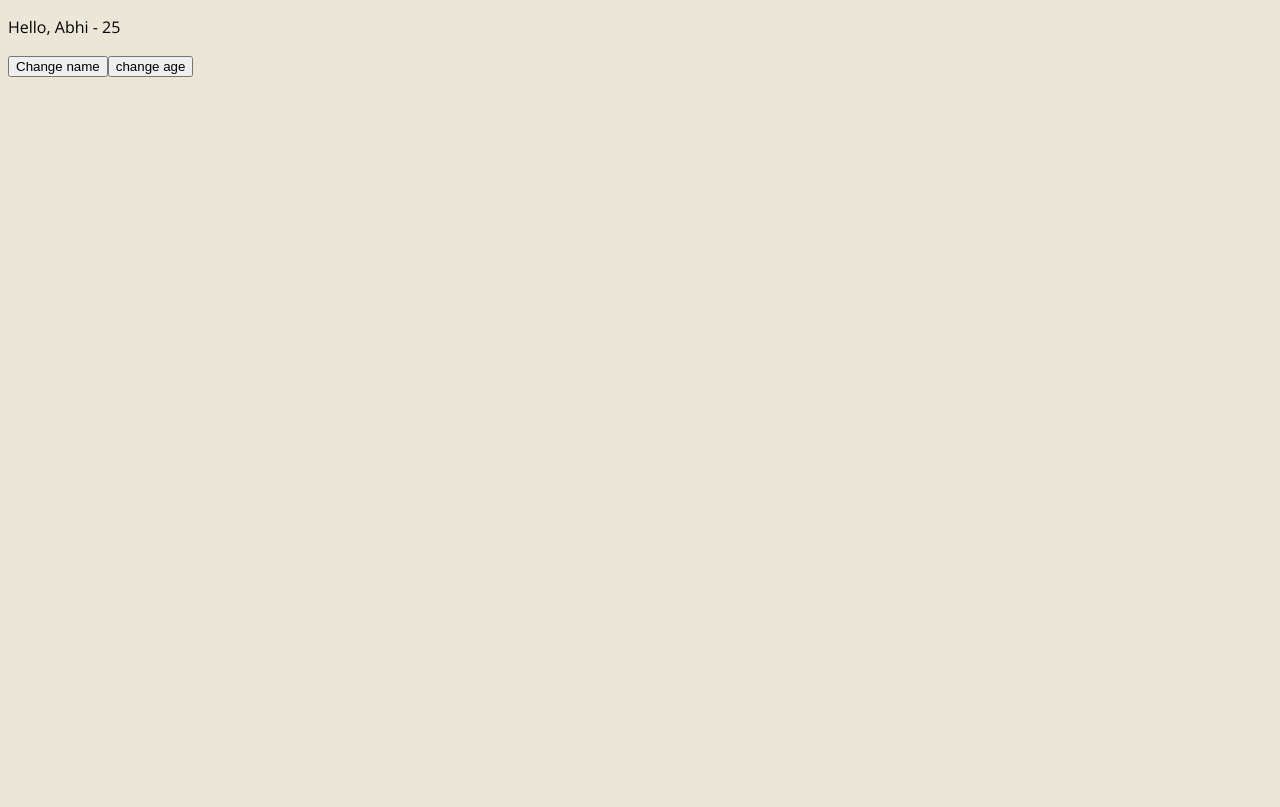
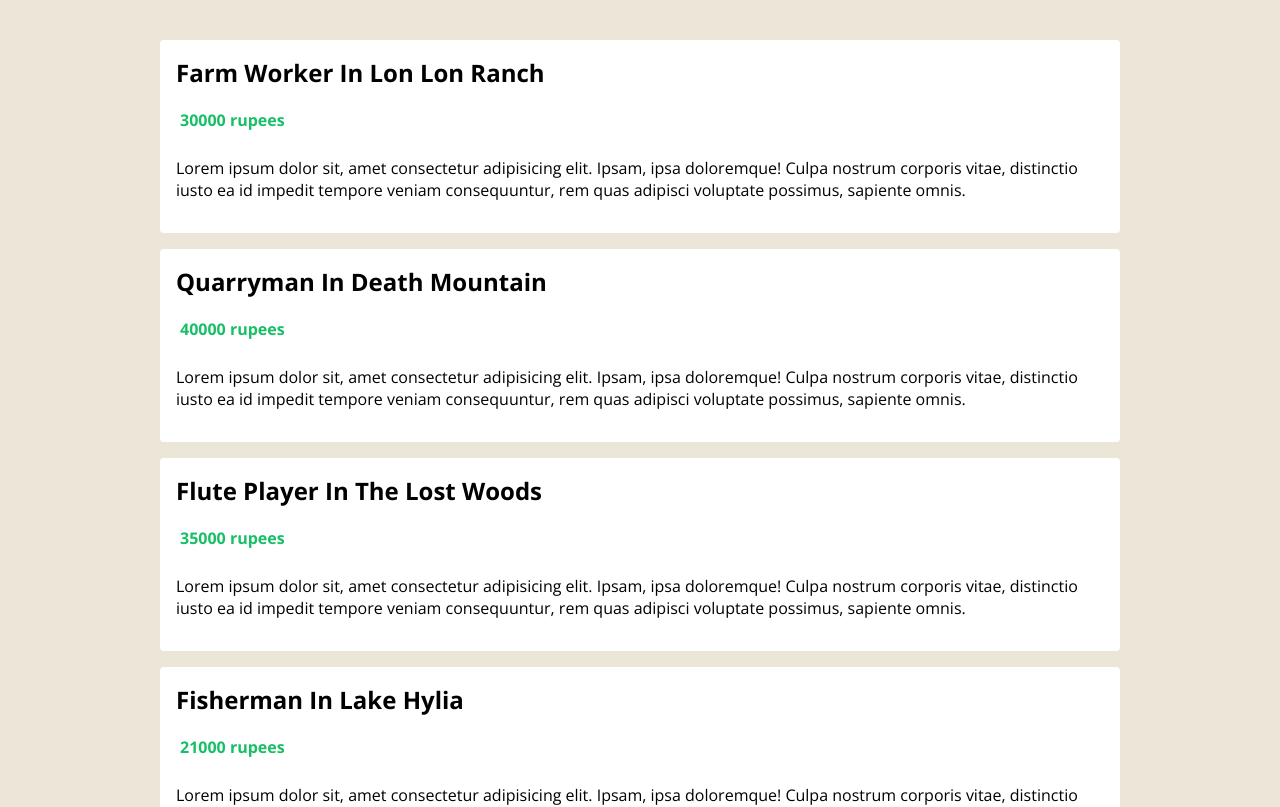
Before and after one commit to abhinandkaippalli/vue-typescript, a Vue app: page / in a window 1280 px wide. Shown: the top 807 px of the page. Built offline with nearby package versions, Linux system fonts and the light colour scheme.

Commit message:
props & types

```diff
--- a/src/App.vue
+++ b/src/App.vue
@@ -1,36 +1,49 @@
 <template>
   <div class="app">
-   <p>Hello, {{ name }} - {{ age }}</p>
-   <button @click="changeName('Abhinand')">Change name</button>
-   <button @click="changeAge('30')">change age</button>
+    <JobList :jobs="jobs" />
   </div>
 </template>
 
 <script lang="ts">
 import { defineComponent, ref } from 'vue';
+import JobList from './components/JobList.vue'
+import Job from './types/job';
 
 export default defineComponent({
   name: 'App',
-  components: {},
+  components: {
+    JobList
+  },
   setup() {
-    const name = ref('Abhi')
-    const age = ref<number | string>(25)
+  //   const name = ref('Abhi')
+  //   const age = ref<number | string>(25)
 
-   const changeName = (newName: string) => {
-      name.value = newName
-      return name.value
-    }
+  //  const changeName = (newName: string) => {
+  //     name.value = newName
+  //     return name.value
+  //   }
 
-    const changeAge = (newAge: number | string) => {
-      age.value = newAge
-      return age.value
-    }
-    return {
-    name,
-    age,
-    changeName,
-    changeAge
-  }
+  //   const changeAge = (newAge: number | string) => {
+  //     age.value = newAge
+  //     return age.value
+  //   }
+  //   return {
+  //   name,
+  //   age,
+  //   changeName,
+  //   changeAge
+  // }
+
+  const jobs = ref<Job[]>([
+    { title: 'farm worker', location: 'lon lon ranch', salary: 30000, id: '1' },
+      { title: 'quarryman', location: 'death mountain', salary: 40000, id: '2' },
+      { title: 'flute player', location: 'the lost woods', salary: 35000, id: '3' },
+      { title: 'fisherman', location: 'lake hylia', salary: 21000, id: '4' },
+      { title: 'prison guard', location: 'gerudo valley', salary: 32000, id: '5' }
+  ])
+
+  return { jobs }
+
   }
 });
 </script>
--- /dev/null
+++ b/src/components/JobList.vue
@@ -0,0 +1,68 @@
+<template>
+  <div>
+    <div class="job-list">
+      <ul>
+        <li v-for="job in jobs" :key="job.id">
+          <h2>{{ job.title }} in {{ job.location }}</h2>
+          <div class="salary">
+            <p>{{ job.salary }} rupees</p>
+          </div>
+          <div class="discription">
+            <p>
+              Lorem ipsum dolor sit, amet consectetur adipisicing elit. Ipsam,
+              ipsa doloremque! Culpa nostrum corporis vitae, distinctio iusto ea
+              id impedit tempore veniam consequuntur, rem quas adipisci
+              voluptate possimus, sapiente omnis.
+            </p>
+          </div>
+        </li>
+      </ul>
+    </div>
+  </div>
+</template>
+
+<script lang="ts">
+import { defineComponent, PropType } from "vue";
+import Job from "@/types/job";
+
+export default defineComponent({
+  props: {
+    jobs: {
+      required: true,
+      type: Array as PropType<Job[]>,
+    },
+  },
+});
+</script>
+
+<style>
+.job-list {
+  max-width: 960px;
+  margin: 40px auto;
+}
+.job-list ul {
+  padding: 0;
+}
+.job-list li {
+  list-style-type: none;
+  background: white;
+  padding: 16px;
+  margin: 16px 0;
+  border-radius: 4px;
+}
+.job-list h2 {
+  margin: 0 0 10px;
+  text-transform: capitalize;
+}
+.salary {
+  display: flex;
+}
+.salary img {
+  width: 30px;
+}
+.salary p {
+  color: #17bf66;
+  font-weight: bold;
+  margin: 10px 4px;
+}
+</style>
--- /dev/null
+++ b/src/types/job.ts
@@ -0,0 +1,8 @@
+interface Job {
+    title: string,
+    location: string,
+    salary: number,
+    id: string
+}
+
+export default Job
```
